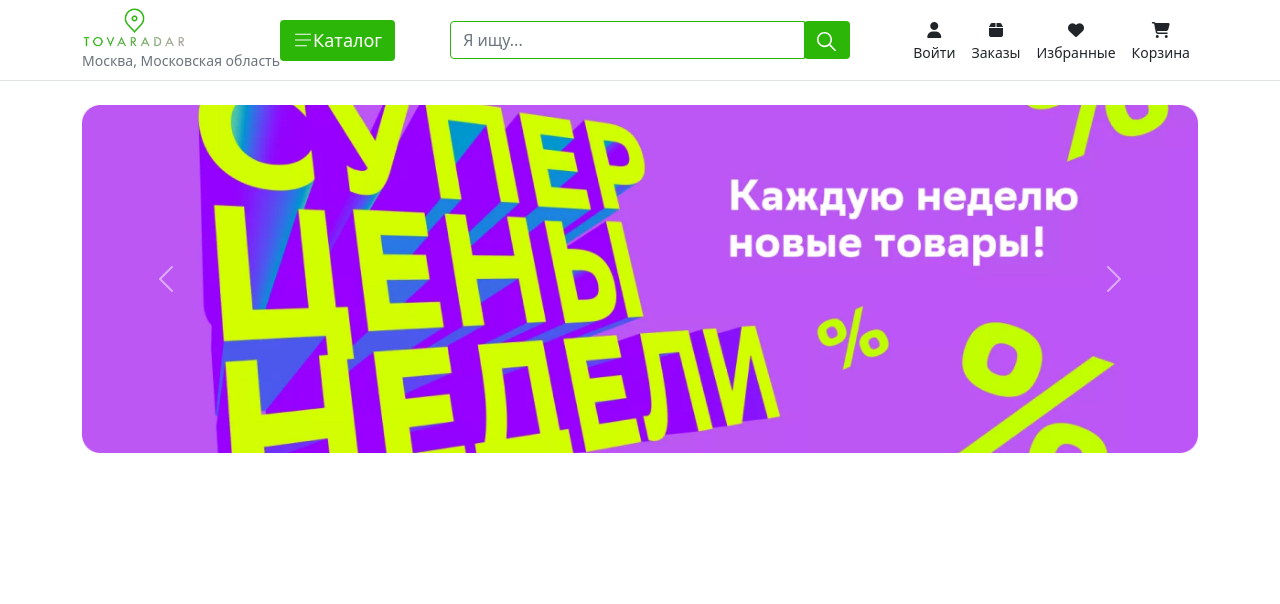
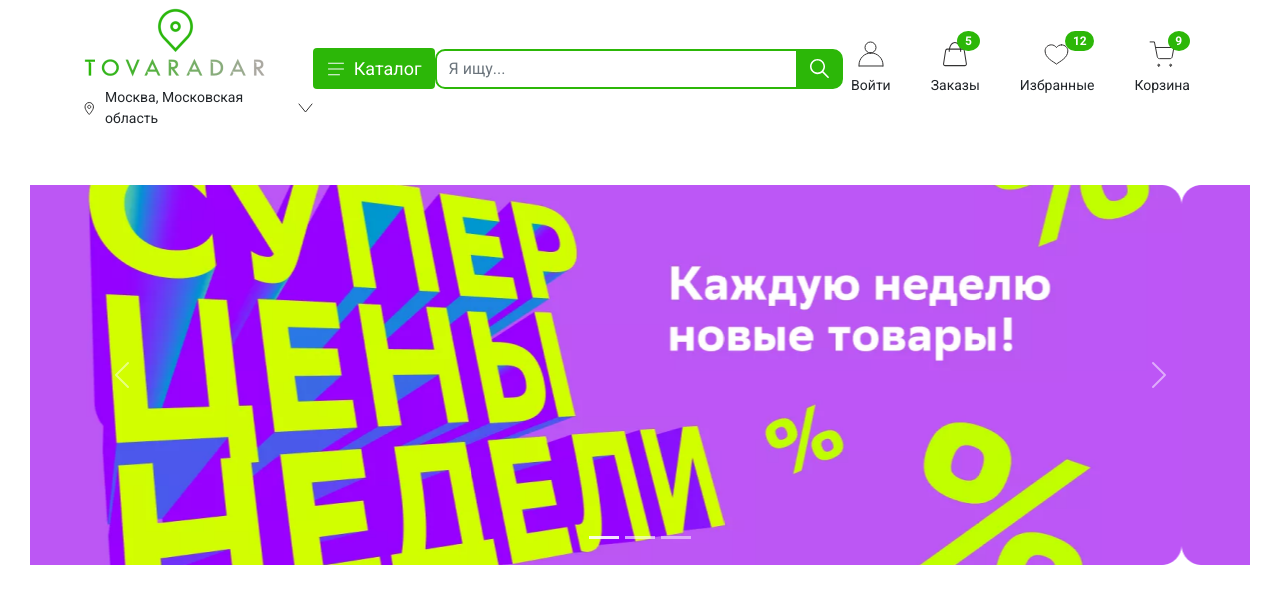
Before and after one commit to dilmurodivcc/TOVARADAR-TEAM, a plain HTML site: page index.html in a window 1280 px wide. Drawn offline with nearby package versions, Linux system fonts and the light colour scheme.

Commit message:
FIrst Carousel

```diff
--- a/index.html
+++ b/index.html
@@ -30,128 +30,171 @@
       integrity="sha384-EVSTQN3/azprG1Anm3QDgpJLIm9Nao0Yz1ztcQTwFspd3yD65VohhpuuCOmLASjC"
       crossorigin="anonymous"
     />
+    <style>
+      body {
+        font-family: "Roboto", sans-serif !important;
+      }
+    </style>
   </head>
   <body>
-    <!-- Header Section -->
-    <header class="container-fluid py-2 border-bottom">
+    <header class="container-fluid py-2 mb-5">
       <div class="container d-flex justify-content-between align-items-center">
-        <!-- Left Side: Logo and Location -->
         <div class="d-flex">
           <div class="d-flex align-items-start flex-column">
             <img
               src="./assets/images/image_2022-09-05_22-47-27-removebg-preview 1.png"
               alt="Logo"
               class="mr-2"
-              style="height: 40px"
+              style="height: 71px"
             />
-            <!-- Logo Image -->
-            <div class="text-muted">
-              <small>Москва, Московская область</small>
+            <div class="mt-2">
+              <small class="d-flex align-items-center gap-2">
+                <img src="./assets/icons/location.svg" alt="" />Москва,
+                Московская область
+                <img src="./assets/icons/arrowDown.svg" alt=""
+              /></small>
             </div>
           </div>
-          <!-- Center: Navbar Elements -->
           <div class="d-flex align-items-center">
             <button
-              class="btn mr-3 d-flex text-white align-items-center"
+              class="btn mr-3 d-flex text-white align-items-center gap-2"
               style="background: #2cb708; font-size: 18px"
             >
               <img src="./assets/icons/btn-img.svg" alt="" />Каталог
             </button>
-            <!-- Каталог Button -->
           </div>
         </div>
-        <div class="input-group" style="width: 400px; border-radius: 10px;">
+        <div class="input-group" style="width: 420px">
           <input
             type="text"
             class="form-control wi"
             placeholder="Я ищу..."
-            style="box-shadow: none; border: 1px solid #2cb708;"
+            style="
+              box-shadow: none;
+              border: 2px solid #2cb708;
+              border-radius: 10px 0 0 10px;
+            "
           />
           <div
-            class="input-group-append d-flex align-items-center justify-content-between"
+            class="input-group-append d-flex align-items-sreach justify-content-between"
           >
-            <button class="btn" type="button" style="background: #2cb708">
+            <button
+              class="btn"
+              type="button"
+              style="
+                background: #2cb708;
+                box-shadow: none;
+                border-radius: 0px 10px 10px 0px;
+              "
+            >
               <img src="./assets/icons/search.svg" alt="" />
-              <!-- Search Icon -->
             </button>
           </div>
         </div>
-
-        <!-- Right Side: User Icons -->
-        <div class="d-flex align-items-center">
+        <div class="d-flex align-items-center gap-4">
           <div class="mx-2 text-center">
-            <i class="fas fa-user"></i>
-            <!-- Login Icon -->
-            <small class="d-block">Войти</small>
-          </div>
-          <div class="mx-2 text-center">
-            <i class="fas fa-box"></i>
-            <!-- Orders Icon -->
-            <small class="d-block">Заказы</small>
+            <img src="./assets/icons/User.svg" alt="" />
+            <small class="d-block mt-2">Войти</small>
           </div>
           <div class="mx-2 text-center position-relative">
-            <i class="fas fa-heart"></i>
-            <!-- Favorites Icon -->
+            <img
+              src="./assets/icons/290141_bag_case_handbag_purse_shopping_icon 1.svg"
+              alt=""
+            />
+            <small class="d-block mt-2">Заказы</small>
             <span
-              class="badge badge-success position-absolute"
-              style="top: -10px; right: -10px"
+              class="rounded-circle badge badge-success position-absolute"
+              style="background: #2cb708; top: -10px; right: 0px"
+              >5</span
+            >
+          </div>
+          <div class="mx-2 text-center position-relative">
+            <img src="./assets/icons/172492_like_icon 1.svg" alt="" />
+            <span
+              class="rounded-pill badge badge-success position-absolute"
+              style="top: -10px; right: 0px; background: #2cb708"
               >12</span
             >
-            <small class="d-block">Избранные</small>
+            <small class="d-block mt-2">Избранные</small>
           </div>
           <div class="mx-2 text-center position-relative">
-            <i class="fas fa-shopping-cart"></i>
-            <!-- Cart Icon -->
+            <img src="./assets/icons/Basket.svg" alt="" />
             <span
-              class="badge badge-success position-absolute"
-              style="top: -10px; right: -10px"
+              class="rounded-circle badge badge-success position-absolute"
+              style="background: #2cb708; top: -10px; right: 0px"
               >9</span
             >
-            <small class="d-block">Корзина</small>
+            <small class="d-block mt-2">Корзина</small>
           </div>
         </div>
       </div>
     </header>
 
-    <!-- Banner Section -->
-    <section class="container my-4">
-      <div class="carousel slide" data-ride="carousel">
+    <section class="mt-4 align-items-center d-flex my-4 justify-content-center">
+      <div
+        id="carouselExampleIndicators"
+        class="carousel slide w-80"
+        data-bs-ride="carousel"
+        style="margin: 0 300px;"
+      >
+        <div class="carousel-indicators">
+          <button
+            type="button"
+            data-bs-target="#carouselExampleIndicators"
+            data-bs-slide-to="0"
+            class="active"
+            aria-current="true"
+            aria-label="Slide 1"
+          ></button>
+          <button
+            type="button"
+            data-bs-target="#carouselExampleIndicators"
+            data-bs-slide-to="1"
+            aria-label="Slide 2"
+          ></button>
+          <button
+            type="button"
+            data-bs-target="#carouselExampleIndicators"
+            data-bs-slide-to="2"
+            aria-label="Slide 3"
+          ></button>
+        </div>
         <div class="carousel-inner">
           <div class="carousel-item active">
-            <img
-              src="./assets/images/image 2.png"
-              class="d-block w-100 rounded"
-              alt="Banner Image"
-            />
+            <img src="./assets/images/image 2.png" class="d-block w-80" alt="..." />
           </div>
-          <!-- Additional slides can go here -->
+          <div class="carousel-item">
+            <img src="./assets/images/image 2.png" class="d-block w-80" alt="..." />
+          </div>
+          <div class="carousel-item">
+            <img src="./assets/images/image 2.png" class="d-block w-80" alt="..." />
+          </div>
         </div>
-        <!-- Carousel controls -->
-        <a
+        <button
           class="carousel-control-prev"
-          href="#carouselExampleControls"
-          role="button"
-          data-slide="prev"
+          type="button"
+          data-bs-target="#carouselExampleIndicators"
+          data-bs-slide="prev"
         >
           <span class="carousel-control-prev-icon" aria-hidden="true"></span>
-          <span class="sr-only">Previous</span>
-        </a>
-        <a
+          <span class="visually-hidden">Previous</span>
+        </button>
+        <button
           class="carousel-control-next"
-          href="#carouselExampleControls"
-          role="button"
-          data-slide="next"
+          type="button"
+          data-bs-target="#carouselExampleIndicators"
+          data-bs-slide="next"
         >
           <span class="carousel-control-next-icon" aria-hidden="true"></span>
-          <span class="sr-only">Next</span>
-        </a>
+          <span class="visually-hidden">Next</span>
+        </button>
       </div>
     </section>
 
-    <!-- Bootstrap JS and dependencies -->
-    <script src="https://code.jquery.com/jquery-3.5.1.slim.min.js"></script>
-    <script src="https://cdn.jsdelivr.net/npm/@popperjs/core@2.5.4/dist/umd/popper.min.js"></script>
-    <script src="https://stackpath.bootstrapcdn.com/bootstrap/4.5.2/js/bootstrap.min.js"></script>
-    <script src="https://kit.fontawesome.com/a076d05399.js"></script>
+    <script
+      src="https://cdn.jsdelivr.net/npm/bootstrap@5.0.2/dist/js/bootstrap.bundle.min.js"
+      integrity="sha384-MrcW6ZMFYlzcLA8Nl+NtUVF0sA7MsXsP1UyJoMp4YLEuNSfAP+JcXn/tWtIaxVXM"
+      crossorigin="anonymous"
+    ></script>
   </body>
 </html>
--- a/styles/main.css
+++ b/styles/main.css
@@ -7,5 +7,8 @@
   padding: 0;
   box-sizing: border-box;
 }
-
+.container {
+  max-width: 1200px !important;
+  margin: 0 auto;
+}
 /* Maximal 50 qator code yozish mumkin undan ko'payib ketsa vazifa qaytariladi */
```
Also changed, not shown: assets/icons/172492_like_icon 1.svg (added), assets/icons/290141_bag_case_handbag_purse_shopping_icon 1.svg (added), assets/icons/Basket.svg (added), assets/icons/User.svg (added), assets/icons/arrowDown.svg (added), assets/icons/location.svg (added).
